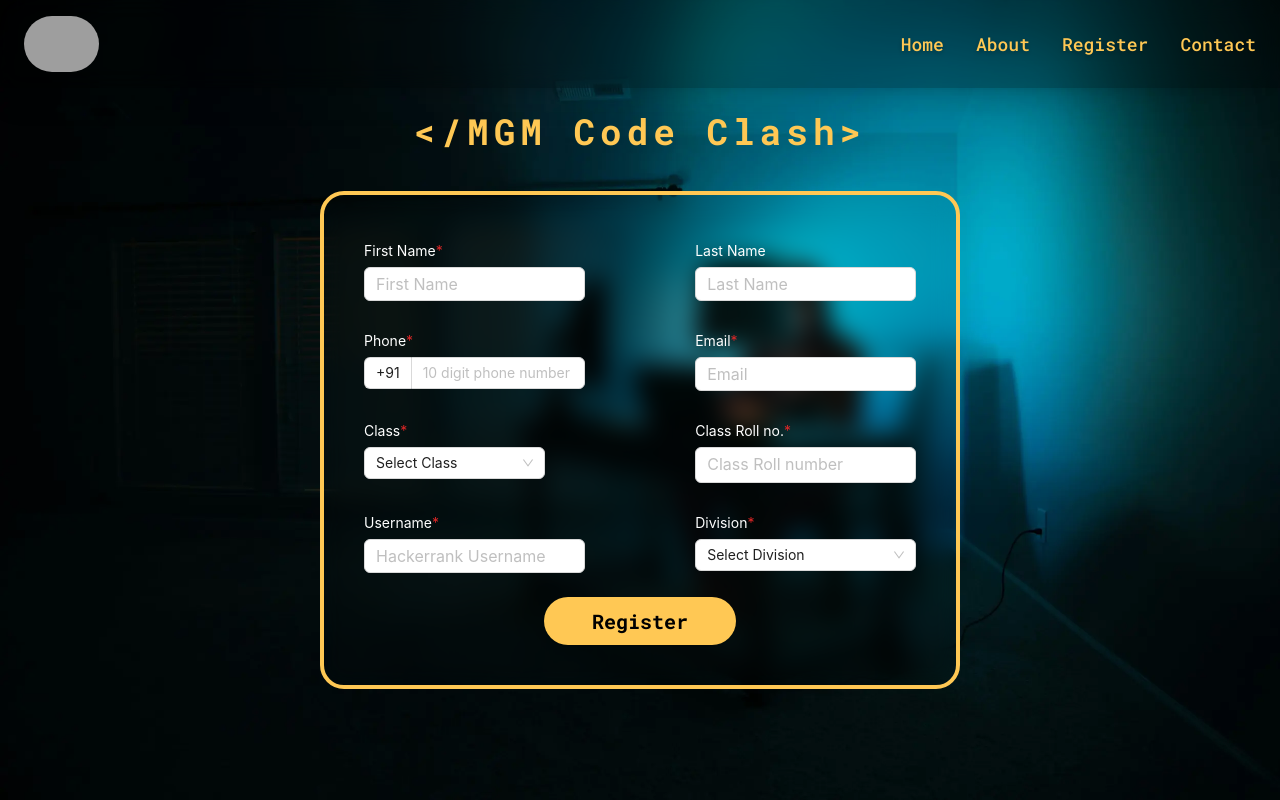
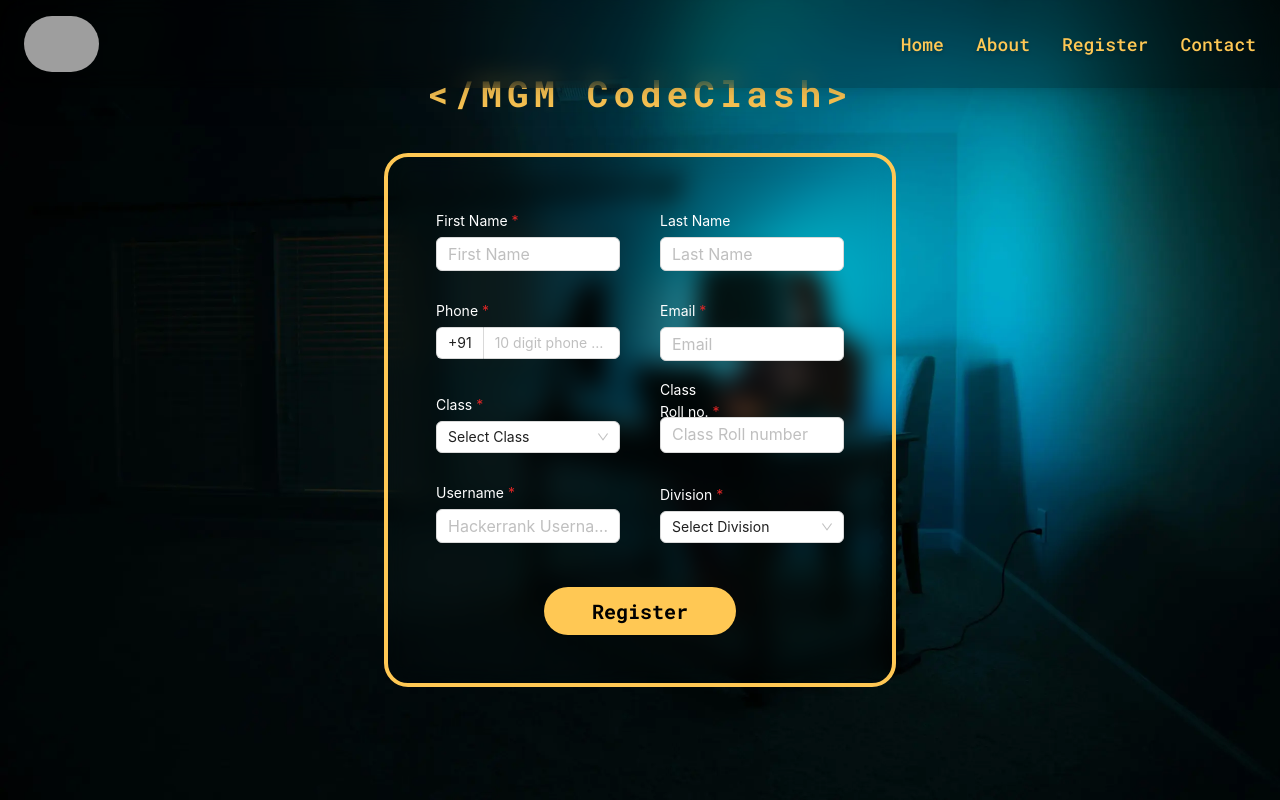
Before and after one commit to GDG-MGMCOET/codeclash-frontend, a React (Vite) app: page /register in a window 1280 px wide. Built offline with nearby package versions, Linux system fonts and the light colour scheme; grey boxes are pictures that could not be loaded.

Commit message:
Registration Page Styling

```diff
--- a/src/components/HeroSection.jsx
+++ b/src/components/HeroSection.jsx
@@ -1,5 +1,7 @@
 import React from "react";
 import Countdown from "./Countdown ";
+import { Button } from "antd";
+import { Link } from "react-router";
 
 const HeroSection = () => {
   return (
@@ -11,13 +13,15 @@ const HeroSection = () => {
         MGM COET NOIDA
       </h1>
       <h1 className="text-3xl font-bold text-accent sm:text-4xl">
-        MGM CODE CLASH
+        MGM CODECLASH
       </h1>
       <span className="text-2xl sm:text-3xl">2024</span>
       <Countdown />
-      <button className="rounded-full bg-accent px-12 py-3 font-mono font-semibold text-black transition-all duration-300 hover:scale-105 hover:bg-yellow-600 md:text-lg">
-        Register Now
-      </button>
+      <Button className="rounded-full bg-accent py-3 font-mono font-semibold text-black transition-all duration-300 hover:scale-105 hover:bg-yellow-600 md:text-lg">
+        <Link to="/register" className="w-full px-12">
+          Register Now
+        </Link>
+      </Button>
     </div>
   );
 };
--- a/src/pages/Register.jsx
+++ b/src/pages/Register.jsx
@@ -3,9 +3,11 @@ import { CLASSES } from "../utils";
 import { formatFormData, registerParticipant, validatePhone } from "../utils";
 import { ConfigProvider } from "antd";
 import { DIVISION_OPTIONS } from "../utils/constant";
+import { useState } from "react";
 
 export default function Register() {
   const [form] = Form.useForm();
+  const [loading, setLoading] = useState(false);
   const [messageApi, contextHolder] = message.useMessage();
   const showMessage = ({ type, content }) => {
     messageApi.open({
@@ -14,10 +16,11 @@ export default function Register() {
     });
   };
   const divisionOptions = [
-    { value: "", label: "Select Division" },
+    { value: "", label: "Select Division", title: "Select Division" },
     ...DIVISION_OPTIONS.map((division) => {
       return {
         value: division.value,
+        title: division.value,
         label: (
           <div className="flex flex-col">
             <div className="font-medium">{division.value}</div>
@@ -29,21 +32,24 @@ export default function Register() {
   ];
   return (
     <div
-      className="flex h-dvh flex-col items-center justify-center gap-10 bg-cover bg-center"
+      className="flex min-h-dvh flex-col items-center justify-center gap-10 bg-cover bg-center"
       style={{ backgroundImage: "url('/hero.webp')" }}
     >
       {contextHolder}
-      <h1 className="font-mono text-4xl font-bold tracking-[5px] text-accent">
-        &lt;/MGM Code Clash&gt;
+      <h1 className="mt-24 font-mono text-3xl font-bold text-accent sm:mt-0 sm:text-4xl sm:tracking-[5px]">
+        &lt;/MGM CodeClash&gt;
       </h1>
 
-      <div className="container mx-auto w-2/3 rounded-3xl border-4 border-accent p-10 backdrop-blur-md lg:w-1/2">
+      <div className="container mx-auto mb-10 w-3/4 rounded-3xl border-4 border-accent p-12 backdrop-blur-md md:w-3/5 lg:w-1/2 xl:w-2/5 2xl:w-1/3">
         <ConfigProvider
           theme={{
             components: {
               InputNumber: {
                 addonBg: "#ffffff",
               },
+            },
+            token: {
+              colorPrimary: "#FFC854",
             },
           }}
         >
@@ -59,22 +65,24 @@ export default function Register() {
             requiredMark={(label, info) => {
               return (
                 <div>
-                  <span className="text-white">{label}</span>
+                  <span className="text-white">{label}</span>{" "}
                   {info.required ? <span className="text-red-600">*</span> : ""}
                 </div>
               );
             }}
             onFinish={(value) => {
+              setLoading(true);
               const formattedData = formatFormData({ data: value });
               registerParticipant({
                 formData: formattedData,
                 showMessage,
                 formInstance: form,
+                setLoading,
               });
             }}
             autoComplete="off"
           >
-            <div className="flex w-full justify-between">
+            <div className="flex w-full flex-col justify-between sm:flex-row sm:gap-10">
               <Form.Item
                 label="First Name"
                 name="firstName"
@@ -86,24 +94,27 @@ export default function Register() {
                   },
                 ]}
                 validateDebounce={500}
-                className="w-2/5"
+                className="w-full sm:w-1/2"
               >
                 <Input className="w-full text-base" placeholder="First Name" />
               </Form.Item>
-              <Form.Item label="Last Name" name="lastName" className="w-2/5">
+              <Form.Item
+                label="Last Name"
+                name="lastName"
+                className="w-full sm:w-1/2"
+              >
                 <Input className="w-full text-base" placeholder="Last Name" />
               </Form.Item>
             </div>
-            <div className="flex w-full justify-between">
+            <div className="flex w-full flex-col justify-between sm:flex-row sm:gap-10">
               <Form.Item
                 label="Phone"
                 name="phone"
                 rules={[{ validator: validatePhone, required: true }]}
                 validateDebounce={500}
-                className="w-2/5"
+                className="w-full sm:w-1/2"
               >
                 <InputNumber
-                  addonBg="#ffffff"
                   addonBefore="+91"
                   className="w-full text-base"
                   placeholder="10 digit phone number"
@@ -121,12 +132,12 @@ export default function Register() {
                   },
                 ]}
                 validateDebounce={500}
-                className="w-2/5"
+                className="w-full sm:w-1/2"
               >
                 <Input className="w-full text-base" placeholder="Email" />
               </Form.Item>
             </div>
-            <div className="flex w-full justify-between">
+            <div className="flex w-full flex-col items-end justify-between sm:flex-row sm:gap-10">
               <Form.Item
                 label="Class"
                 name="standard"
@@ -138,9 +149,9 @@ export default function Register() {
                 ]}
                 validateDebounce={500}
                 initialValue={""}
-                // className="w-2/5"
+                className="w-full sm:w-1/2"
               >
-                <Select options={CLASSES} className="w-full text-base" />
+                <Select options={CLASSES} className="text-base" />
               </Form.Item>
               <Form.Item
                 label="Class Roll no."
@@ -151,7 +162,7 @@ export default function Register() {
                   },
                 ]}
                 validateDebounce={500}
-                className="w-2/5"
+                className="w-full sm:w-1/2"
               >
                 <InputNumber
                   className="w-full text-base"
@@ -160,7 +171,7 @@ export default function Register() {
                 />
               </Form.Item>
             </div>
-            <div className="flex w-full justify-between">
+            <div className="flex w-full flex-col items-end justify-between sm:flex-row sm:gap-10">
               <Form.Item
                 label="Username"
                 name="hackerrank_username"
@@ -172,7 +183,7 @@ export default function Register() {
                   },
                 ]}
                 validateDebounce={500}
-                className="w-2/5"
+                className="w-full sm:w-1/2"
               >
                 <Input
                   className="w-full text-base"
@@ -190,17 +201,21 @@ export default function Register() {
                 ]}
                 validateDebounce={500}
                 initialValue={""}
-                className="w-2/5"
+                className="w-full sm:w-1/2"
               >
                 <Select
                   options={divisionOptions}
                   className="w-full text-base"
+                  labelRender={(label) => {
+                    return <>{label.title}</>;
+                  }}
                 />
               </Form.Item>
             </div>
             <Button
               htmlType="submit"
-              className="self-center rounded-full border-none bg-accent px-12 py-6 font-mono font-bold text-black transition-all duration-300 hover:scale-105 hover:bg-yellow-600 md:text-xl"
+              className="mt-5 self-center rounded-full border-none bg-accent px-12 py-6 font-mono font-bold text-black transition-all duration-300 hover:scale-105 hover:bg-yellow-600 md:text-xl"
+              loading={loading}
             >
               Register
             </Button>
--- a/src/utils/index.js
+++ b/src/utils/index.js
@@ -46,6 +46,7 @@ export const registerParticipant = async ({
   formData,
   showMessage,
   formInstance,
+  setLoading,
 }) => {
   const res = await registerService.register({ formData });
   if (res?.success) {
@@ -62,4 +63,5 @@ export const registerParticipant = async ({
         : "Error registering, please try again later",
     });
   }
+  setLoading(false);
 };
```
